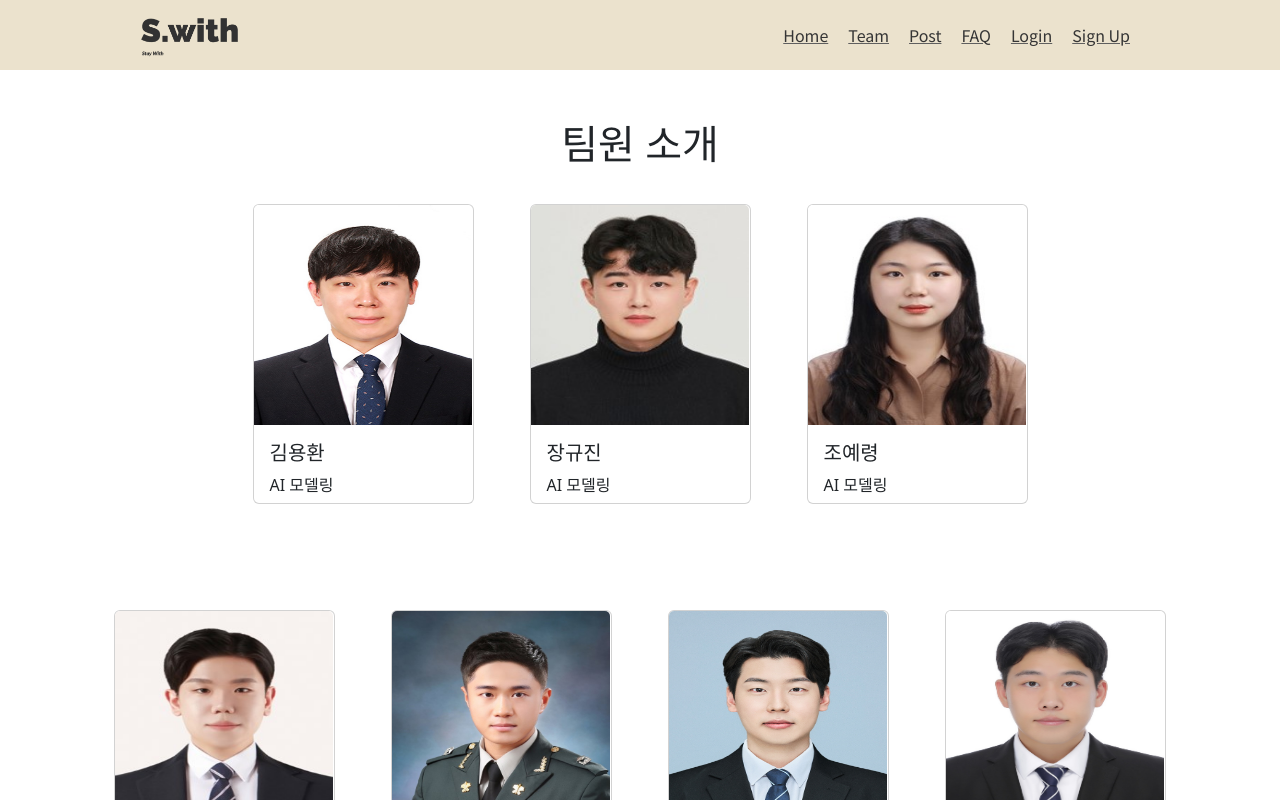
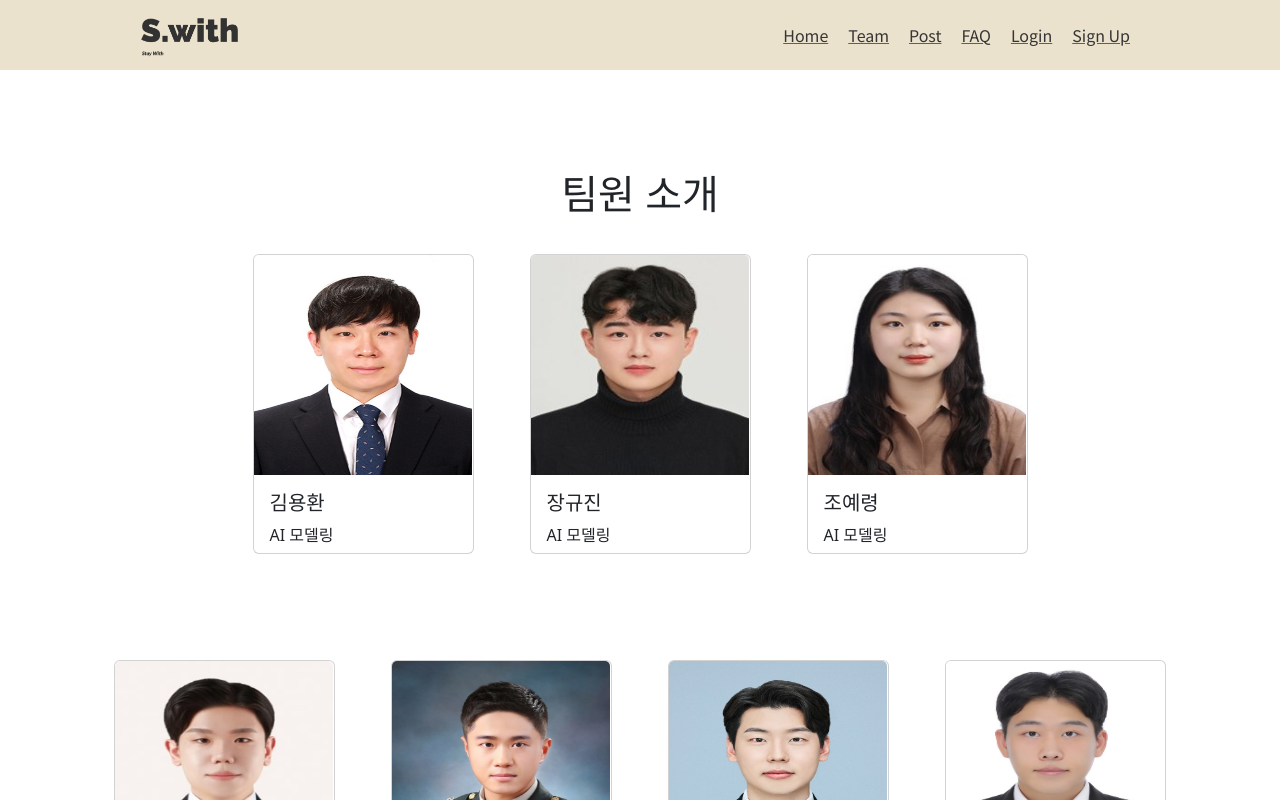
Before and after one commit to Yjason-K/AIVLE_BigProject_Swith, a React (Create React App) app: page /team21 in a window 1280 px wide. Shown: the top 800 px of the page. Built offline with nearby package versions, Linux system fonts and the light colour scheme.

Commit message:
style - aivle.js margin 조절

```diff
--- a/src/pages/aivle.js
+++ b/src/pages/aivle.js
@@ -67,7 +67,7 @@ const AIVLE = () => {
   return (
     <div className="aivle">
       <Myheader isLogin={sessionId} />
-      <div style={{ marginTop: "50px" }}>
+      <div style={{ marginTop: "100px" }}>
         <div>
           <h1>
             <center>팀원 소개</center>
```
